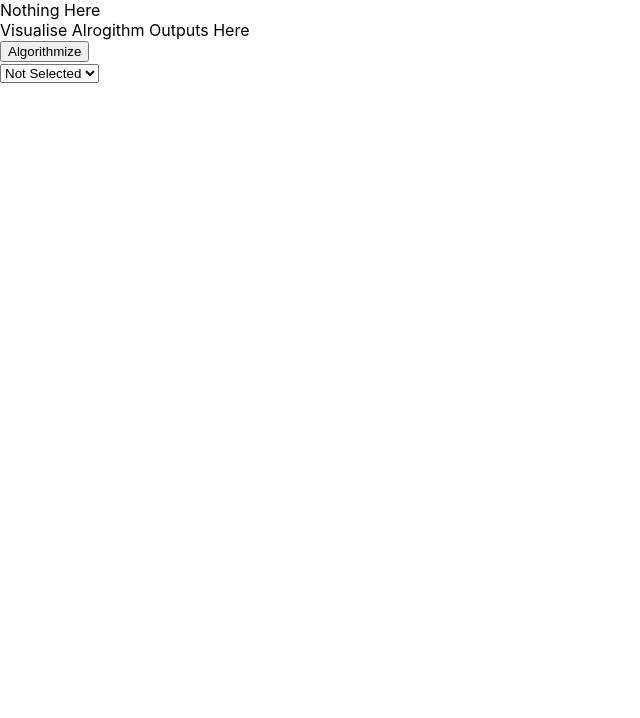
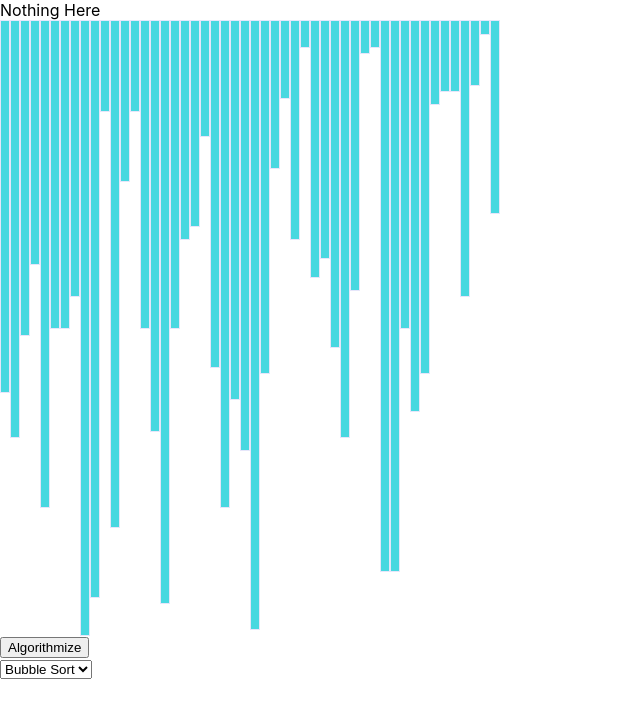
Before and after one commit to pyropy/algodisplay, a React (Create React App) app: page / in a window 1280 px wide. Shown: the top 718 px of the page, without its empty margins (0-640 px from the left). Built offline with nearby package versions, Linux system fonts and the light colour scheme.

Commit message:
Visualize algorithms using divs

```diff
--- /dev/null
+++ b/src/algorithms/index.ts
@@ -0,0 +1,3 @@
+import { bubbleSort } from "./sort";
+
+export { bubbleSort };
--- /dev/null
+++ b/src/algorithms/sort.ts
@@ -0,0 +1,9 @@
+import { SortableValue } from '../types'
+
+const bubbleSort = (values: SortableValue[]): SortableValue[] => {
+    return values
+}
+
+export {
+    bubbleSort,
+}
--- a/src/components/AlgoPicker.tsx
+++ b/src/components/AlgoPicker.tsx
@@ -12,7 +12,6 @@ const AlgoPicker = ({ handleChange }: Props) => {
   return (
     <div>
       <select id="algorithms" onChange={onChange}>
-        <option value="undefined">Not Selected</option>
         <option value="bubbleSort">Bubble Sort</option>
       </select>
     </div>
--- /dev/null
+++ b/src/components/ValueVisualizer.tsx
@@ -0,0 +1,16 @@
+import React from 'react'
+
+import  { SortableValue } from '../types';
+
+const ValueVisualizer = (props:SortableValue) => {
+    return (
+        <React.Fragment>
+            <div
+                className={"bar"}
+                style={{ height: (props.value * 0.4).toString() + "em" }}
+            />
+        </React.Fragment>
+    )
+}
+
+export default ValueVisualizer;
--- a/src/components/Visualizer.tsx
+++ b/src/components/Visualizer.tsx
@@ -1,19 +1,48 @@
-import React from "react";
+import React, {useEffect, useState} from "react";
 import AlgoPicker from "./AlgoPicker";
+import ValueVisualizer from "./ValueVisualizer";
 import { useAlgorithm } from "../hooks";
-import { AlgorithmKey } from "../types";
+import { AlgorithmKey, SortableValue } from "../types";
+
+const generateItems = (num: number): SortableValue[] => {
+  let generatedNodes: SortableValue[] = []
+  for (let i = 0; i < num; i++) {
+      let node: SortableValue;
+      node = {
+          index: i,
+          value: Math.round(Math.random() * 100),
+          sorted: false,
+      }
+      generatedNodes[i] = node;
+  }
+  return generatedNodes;
+}
 
 const Visualiser = () => {
-  const [algorithm, setAlgorithm] = useAlgorithm(AlgorithmKey.Undefined);
+  const [algorithm, setAlgorithm] = useAlgorithm(AlgorithmKey.Default);
+  const tempItems: SortableValue[] = [];
+  const [values, setValues] = useState(tempItems);
+
+  useEffect(() => {
+    setValues(generateItems(50))
+  }, [setValues])
 
   const algorithmChange = (algorithmKey: string) => {
     setAlgorithm(algorithmKey);
   };
 
+  const sort = () => {
+    setValues(algorithm.func(values))
+  }
+
   return (
     <div>
-      <div>Visualise Alrogithm Outputs Here</div>
-      <button onClick={algorithm.func}>Algorithmize</button>
+      <div className="bar-list">
+                {
+                    values.map((item, index) => <ValueVisualizer key={index} value={item.value} sorted={item.sorted} index={item.index}/>)
+                }
+            </div>
+      <button onClick={sort}>Algorithmize</button>
       <AlgoPicker handleChange={algorithmChange} />
     </div>
   );
--- a/src/css/index.css
+++ b/src/css/index.css
@@ -11,3 +11,16 @@ code {
   font-family: source-code-pro, Menlo, Monaco, Consolas, 'Courier New',
     monospace;
 }
+
+
+.bar-list {
+  display: flex;
+}
+
+.bar {
+  background-color: #48d8e0;
+  border: 1px solid lavender;
+  width: 0.5em;
+  text-align: center;
+  vertical-align: middle;
+}
--- a/src/hooks/useAlgorithm.tsx
+++ b/src/hooks/useAlgorithm.tsx
@@ -1,13 +1,12 @@
 import { useEffect, useState } from "react";
 import { AlgorithmKey, Algorithm } from "../types";
+import * as algorithms from '../algorithms';
 
-const bubbleSort = () => {
-  console.log("BubbleSort");
-};
+
 function useAlgorithm(algorithmKey: AlgorithmKey): [Algorithm, any] {
   const [algorithm, setAlgorithm] = useState({
     key: algorithmKey,
-    func: () => {},
+    func: algorithms.bubbleSort
   });
 
   const [key, setAlgorithmKey] = useState(algorithmKey);
@@ -18,15 +17,13 @@ function useAlgorithm(algorithmKey: AlgorithmKey): [Algorithm, any] {
         case AlgorithmKey.BubbleSort:
           setAlgorithm({
             key: AlgorithmKey.BubbleSort,
-            func: bubbleSort,
+            func: algorithms.bubbleSort,
           });
           break;
         default:
           setAlgorithm({
-            key: AlgorithmKey.Undefined,
-            func: () => {
-              console.log("default");
-            },
+            key: AlgorithmKey.BubbleSort,
+            func: algorithms.bubbleSort,
           });
       }
     }
--- a/src/types/index.ts
+++ b/src/types/index.ts
@@ -1,13 +1,18 @@
 enum AlgorithmKey {
-  Undefined = 'undefined',
+  Default = 'default',
   BubbleSort = 'bubbleSort',
 }
 
+type SortableValue = {
+  value: number,
+  sorted: boolean,
+  index: number,
+}
+
 type Algorithm = {
-  key: AlgorithmKey;
-  func: () => void;
+  key: AlgorithmKey,
+  func: (values: SortableValue[]) => SortableValue[],
 };
-
 
 export {
     AlgorithmKey,
@@ -15,4 +20,5 @@ export {
 
 export type {
     Algorithm,
+    SortableValue
 }
```
